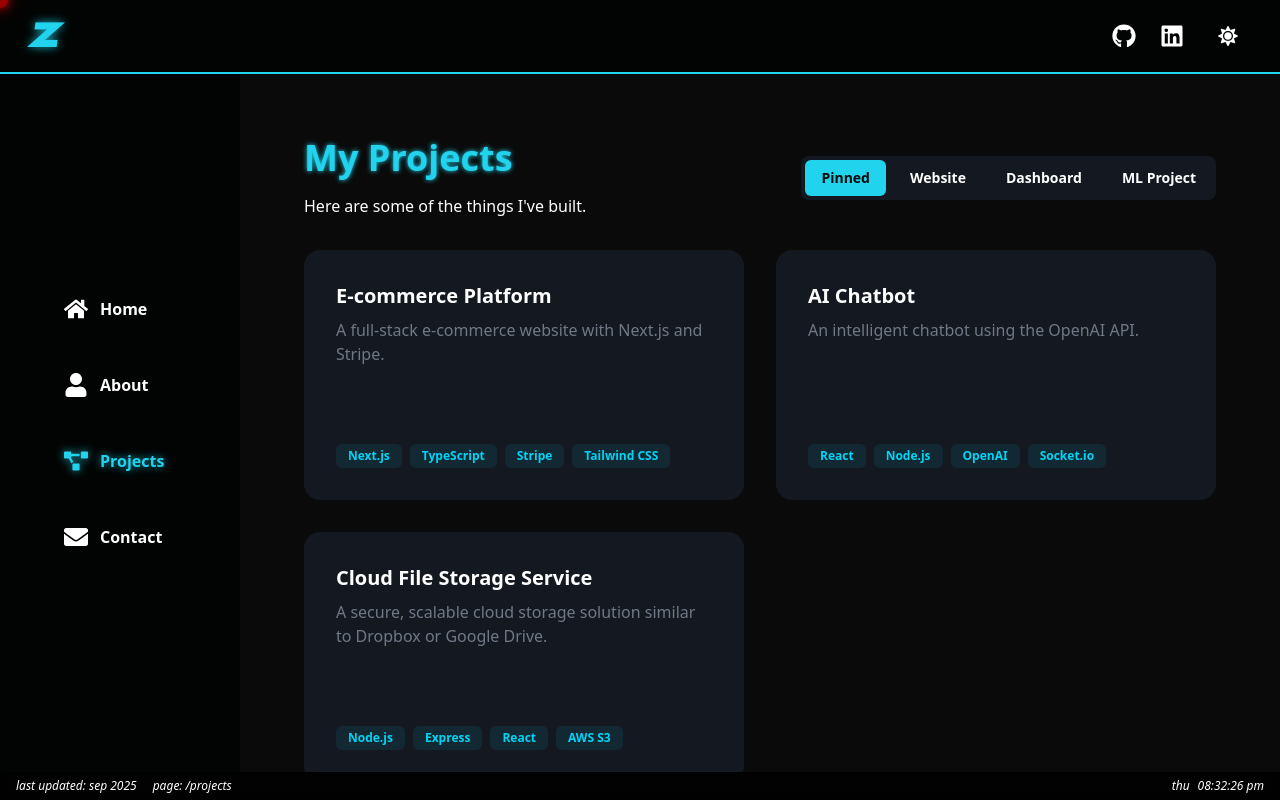
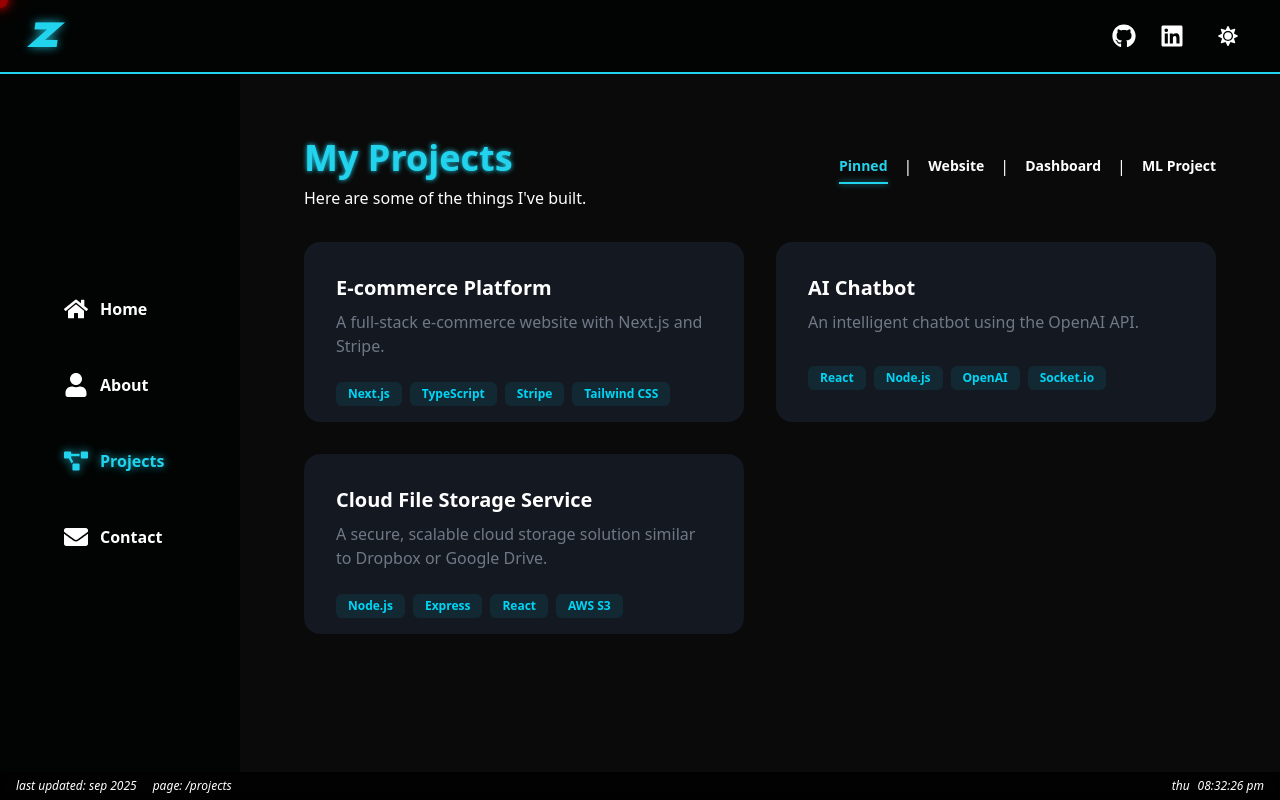
Before and after one commit to zakiyriyaz1/ZPortfolio, a Next.js app: page /projects in a window 1280 px wide. Built offline with nearby package versions, Linux system fonts and the light colour scheme.

Commit message:
bug fixes

```diff
--- a/src/app/projects/page.tsx
+++ b/src/app/projects/page.tsx
@@ -1,7 +1,6 @@
-// src/app/projects/page.tsx
 "use client";
 
-import { useState } from "react";
+import React, { useState } from "react";
 import { motion, AnimatePresence } from "framer-motion";
 import ProjectCard from "@/components/ProjectCard";
 import projectsData from "@/data/projects";
@@ -9,15 +8,9 @@ import NeonText from "@/components/NeonText";
 
 const categories = ["Pinned", "Website", "Dashboard", "ML Project"];
 
-// Your original animation variants
 const containerVariants = {
   hidden: { opacity: 0 },
-  visible: {
-    opacity: 1,
-    transition: {
-      staggerChildren: 0.1,
-    },
-  },
+  visible: { opacity: 1, transition: { staggerChildren: 0.1 } },
 };
 
 const itemVariants = {
@@ -40,28 +33,51 @@ export default function ProjectsPage() {
 
   return (
     <section className="p-8">
-      <div className="flex justify-between items-center mb-8 flex-wrap gap-4">
+      {/* Header section with title and filters */}
+      <div className="flex justify-between items-baseline mb-8 flex-wrap gap-4">
         <div>
+          <h1 className="text-2xl md:text-3xl font-bold text-light">
             <NeonText>My Projects</NeonText>
-          <p className="text-gray-400 mt-4">
+          </h1>
+          <p className="text-gray-400 mt-2">
             Here are some of the things I've built.
           </p>
         </div>
-        <div className="flex space-x-2 p-1 bg-[#141921] rounded-lg">
-          {categories.map(category => (
+
+        {/* Filter buttons with new style */}
+        <div className="flex items-center space-x-4">
+          {categories.map((category, index) => (
+            <React.Fragment key={category}>
               <button
-              key={category}
                 onClick={() => setActiveCategory(category)}
-              className={`px-4 py-2 text-sm font-semibold rounded-md transition-colors duration-300 ${activeCategory === category ? 'bg-accent text-dark' : 'text-gray-400 hover:bg-gray-700/50'}`}
+                className="relative py-1 text-sm transition-colors duration-300 focus:outline-none"
               >
+                <span className={`flex items-center
+                  ${activeCategory === category ? 'font-bold text-accent' : 'font-semibold text-gray-500 hover:text-accent'}`
+                }>
                   {category}
+                </span>
+
+                {activeCategory === category && (
+                  <motion.div
+                    className="absolute bottom-[-4px] left-0 right-0 h-[2px] bg-accent"
+                    layoutId="active-filter-underline"
+                    style={{ filter: 'drop-shadow(0 0 3px rgba(34, 211, 238, 0.7))' }}
+                  />
+                )}
               </button>
+
+              {index < categories.length - 1 && (
+                <span className="text-gray-600 select-none">|</span>
+              )}
+            </React.Fragment>
           ))}
         </div>
       </div>
 
+      {/* Grid for project cards */}
       <motion.div
-        key={activeCategory} // Add key to re-trigger animation on filter change
+        key={activeCategory}
         variants={containerVariants}
         initial="hidden"
         animate="visible"
@@ -77,6 +93,7 @@ export default function ProjectsPage() {
         ))}
       </motion.div>
 
+      {/* Modal for selected project */}
       <AnimatePresence>
         {selectedProject && (
           <motion.div
--- a/src/components/NeonText.tsx
+++ b/src/components/NeonText.tsx
@@ -1,9 +1,16 @@
 // src/components/NeonText.tsx
 import React from 'react';
 
-const NeonText = ({ children }: { children: React.ReactNode }) => {
+// Add className as an optional prop
+interface NeonTextProps {
+  children: React.ReactNode;
+  className?: string;
+}
+
+const NeonText: React.FC<NeonTextProps> = ({ children, className }) => {
   return (
-    <h1 className="text-4xl font-bold text-cyan-400 transition-all duration-300" style={{ textShadow: '0 0 5px currentColor' }}>
+    // Combine the default classes with any passed className
+    <h1 className={`text-4xl font-bold text-cyan-400 transition-all duration-300 ${className}`} style={{ textShadow: '0 0 5px currentColor' }}>
       {children}
     </h1>
   );
--- a/src/components/ProjectCard.tsx
+++ b/src/components/ProjectCard.tsx
@@ -52,7 +52,7 @@ const ProjectCard: React.FC<ProjectCardProps> = ({ project, isSelected = false,
       } : {}}
       transition={{ type: "spring", stiffness: 200, damping: 15 }}
       // Added h-[250px] for a fixed height and flex-col to structure content
-      className={`relative rounded-2xl flex flex-col ${isSelected ? 'w-full max-w-3xl h-auto overflow-hidden cursor-default' : 'bg-[#141921] h-[250px] cursor-pointer'}`}
+      className={`relative rounded-2xl flex flex-col ${isSelected ? 'w-full max-w-3xl h-auto overflow-hidden cursor-default' : 'bg-[#141921] h-[180px] cursor-pointer'}`}
     >
       {!isSelected ? (
         // Small Card View
```
Lines whose indentation alone changed are shown as unchanged.
